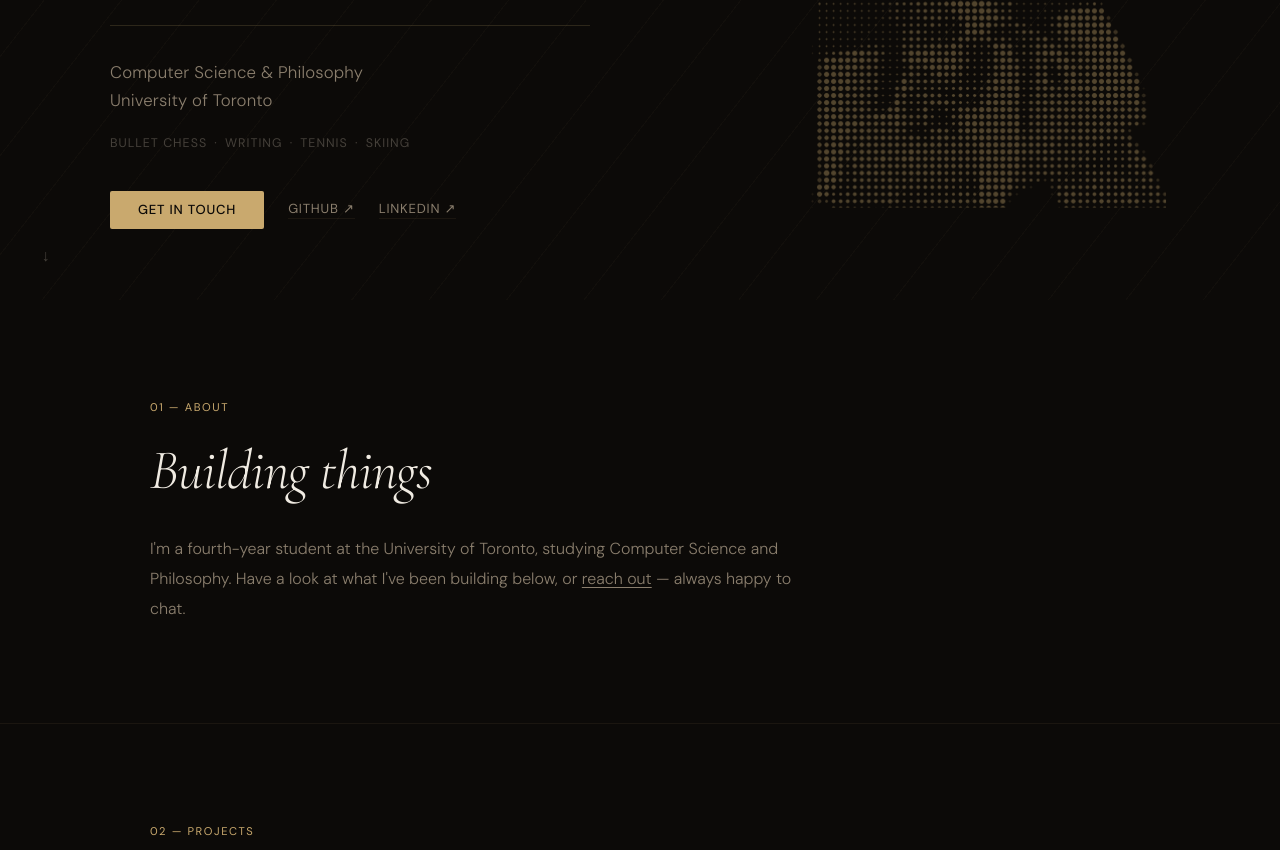
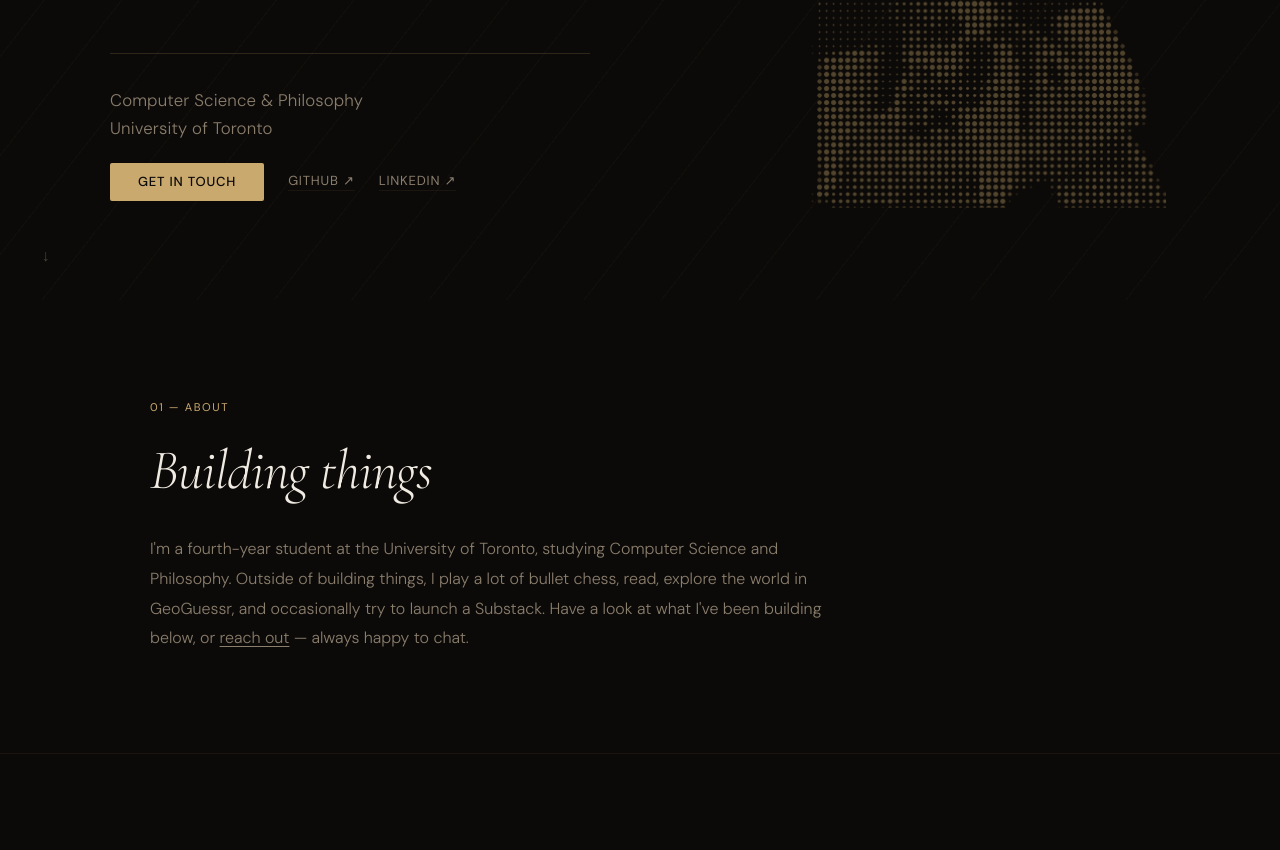
Before and after one commit to azariak/portfolio, a React (Vite) app: page / in a window 1280 px wide. Shown: the part 500-1350 px from the top of the page. Built offline with nearby package versions, Linux system fonts and the light colour scheme; the HTML template or start-up script is replaced by a standard one.

Commit message:
Rewrite About bio with interests, remove hero interests line

```diff
--- a/src/pages/Home.jsx
+++ b/src/pages/Home.jsx
@@ -78,10 +78,6 @@ const Home = () => {
             University of Toronto
           </p>
 
-          <p className="hero-interests">
-            Bullet Chess&ensp;·&ensp;Writing&ensp;·&ensp;Tennis&ensp;·&ensp;Skiing
-          </p>
-
           <div className="hero-actions">
             <button className="hero-cta" onClick={copyEmail}>
               {emailCopied ? 'Copied ✓' : 'Get in touch'}
@@ -127,7 +123,9 @@ const Home = () => {
               <h2 className="section-heading"><em>Building things</em></h2>
               <p className="about-body">
                 I'm a fourth-year student at the University of Toronto, studying
-                Computer Science and Philosophy. Have a look at what I've been
+                Computer Science and Philosophy. Outside of building things, I play
+                a lot of bullet chess, read, explore the world in GeoGuessr, and
+                occasionally try to launch a Substack. Have a look at what I've been
                 building below, or{' '}
                 <button className="about-link" onClick={copyEmail}>
                   {emailCopied ? 'copied ✓' : 'reach out'}
```
